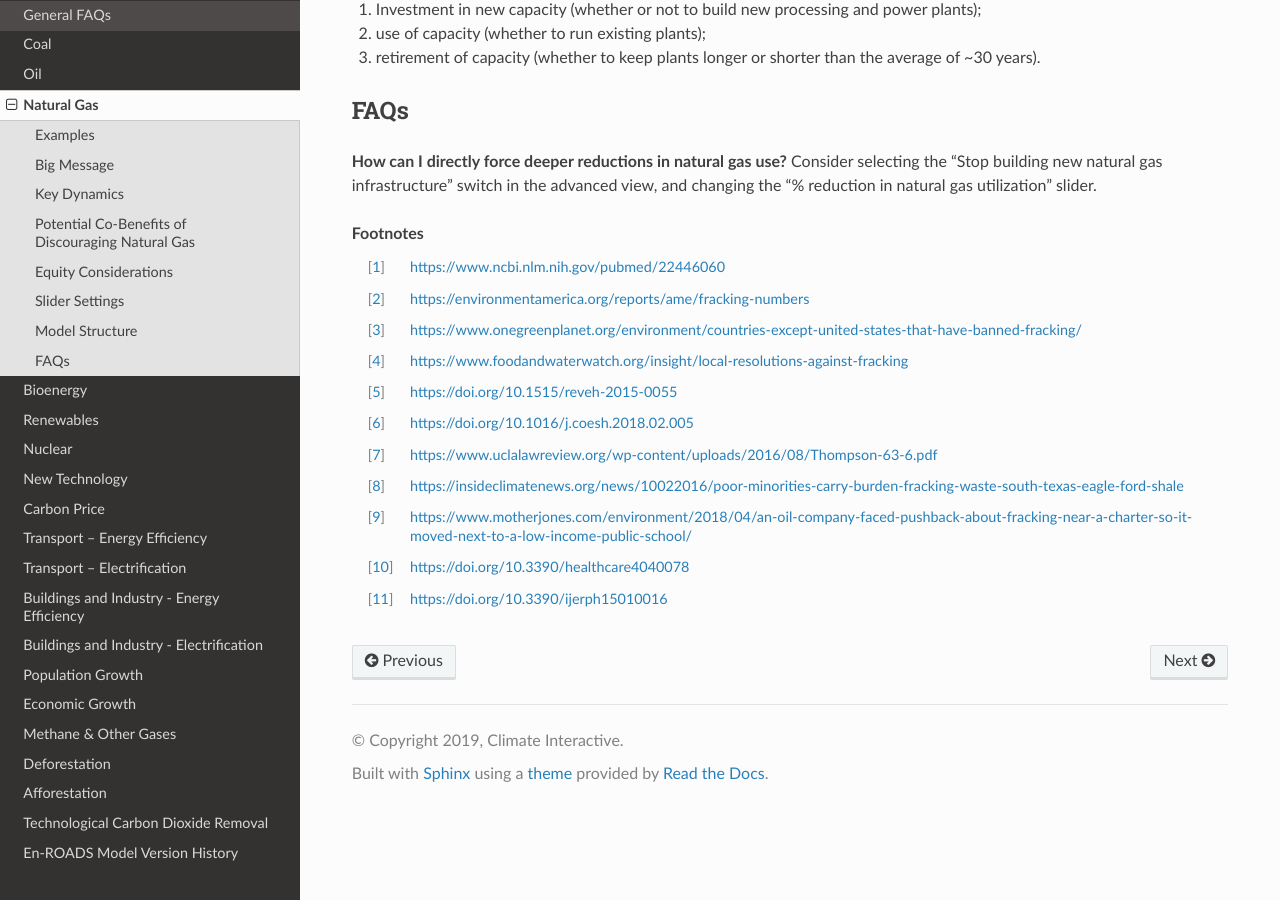
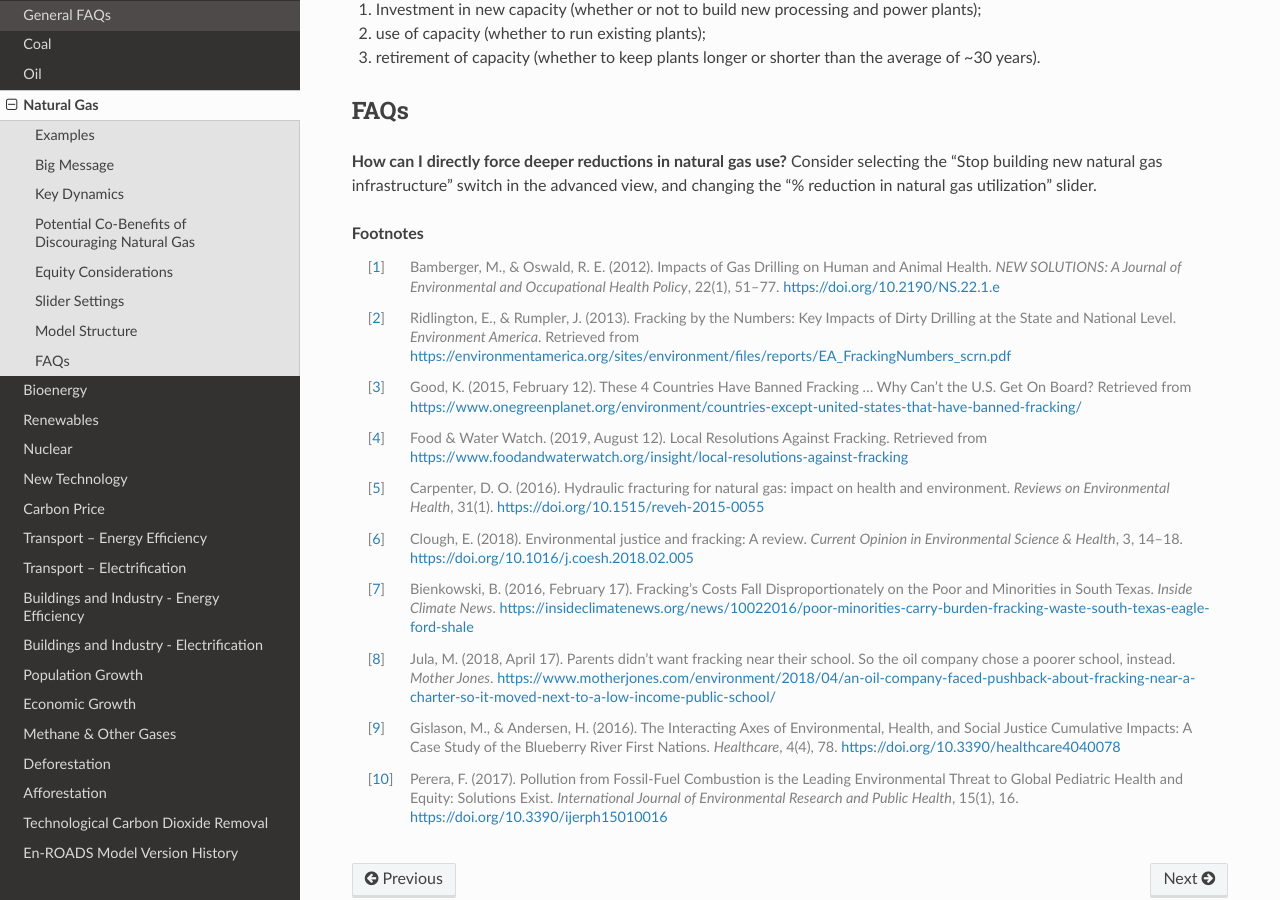
Before and after one commit to climateinteractive/enroads-guide, a Sphinx documentation site: the page built from docs/guide/gas.rst, in a window 1280 px wide and 900 px high, scrolled down 1584 px. Built offline with Sphinx 7.4.7 and the Read the Docs theme 2.0.0, drawn with Linux system fonts in a browser that asks for light colours; some of the changed text lies outside the part shown.

Commit message:
APA citation for nat gas

```diff
--- a/docs/guide/gas.rst
+++ b/docs/guide/gas.rst
@@ -29,9 +29,9 @@ Potential Co-Benefits of Discouraging Natural Gas
 
 Equity Considerations
 -----------------------------------
-- Generally speaking, natural gas production in developed countries is disproportionately located near low-income and minority communities. [#gasfn6]_ [#gasfn7]_  [#gasfn8]_
-- There have been cases where wealthy white communities have successfully resisted natural gas development and it has shifted to low-income communities predominantly inhabited by people of color. Low income communities often have less ability to influence development. [#gasfn9]_ [#gasfn10]_
-- Limited data on the placements of fracking and power plant sites in developing countries exists, yet macro-level research shows that low-income communities and communities of color disproportionately experience the negative impacts of natural gas drilling and burning. [#gasfn11]_
+- Generally speaking, natural gas production in developed countries is disproportionately located near low-income and minority communities. [#gasfn6]_ [#gasfn7]_
+- There have been cases where wealthy white communities have successfully resisted natural gas development and it has shifted to low-income communities predominantly inhabited by people of color. Low income communities often have less ability to influence development. [#gasfn8]_ [#gasfn9]_
+- Limited data on the placements of fracking and power plant sites in developing countries exists, yet macro-level research shows that low-income communities and communities of color disproportionately experience the negative impacts of natural gas drilling and burning. [#gasfn10]_
 
 Slider Settings
 ---------------
@@ -64,17 +64,16 @@ FAQs
 
 .. rubric:: Footnotes
 
-.. [#gasfn1] https://www.ncbi.nlm.nih.gov/pubmed/22446060
-.. [#gasfn2] https://environmentamerica.org/reports/ame/fracking-numbers
-.. [#gasfn3] https://www.onegreenplanet.org/environment/countries-except-united-states-that-have-banned-fracking/
-.. [#gasfn4] https://www.foodandwaterwatch.org/insight/local-resolutions-against-fracking
-.. [#gasfn5] https://doi.org/10.1515/reveh-2015-0055
-.. [#gasfn6] https://doi.org/10.1016/j.coesh.2018.02.005
-.. [#gasfn7] https://www.uclalawreview.org/wp-content/uploads/2016/08/Thompson-63-6.pdf
-.. [#gasfn8] https://insideclimatenews.org/news/10022016/poor-minorities-carry-burden-fracking-waste-south-texas-eagle-ford-shale
-.. [#gasfn9] https://www.motherjones.com/environment/2018/04/an-oil-company-faced-pushback-about-fracking-near-a-charter-so-it-moved-next-to-a-low-income-public-school/
-.. [#gasfn10] https://doi.org/10.3390/healthcare4040078
-.. [#gasfn11] https://doi.org/10.3390/ijerph15010016
+.. [#gasfn1] Bamberger, M., & Oswald, R. E. (2012). Impacts of Gas Drilling on Human and Animal Health. *NEW SOLUTIONS: A Journal of Environmental and Occupational Health Policy*, 22(1), 51–77. https://doi.org/10.2190/NS.22.1.e
+.. [#gasfn2] Ridlington, E., & Rumpler, J. (2013). Fracking by the Numbers: Key Impacts of Dirty Drilling at the State and National Level. *Environment America*. Retrieved from https://environmentamerica.org/sites/environment/files/reports/EA_FrackingNumbers_scrn.pdf
+.. [#gasfn3] Good, K. (2015, February 12). These 4 Countries Have Banned Fracking ... Why Can't the U.S. Get On Board? Retrieved from https://www.onegreenplanet.org/environment/countries-except-united-states-that-have-banned-fracking/
+.. [#gasfn4] Food & Water Watch. (2019, August 12). Local Resolutions Against Fracking. Retrieved from https://www.foodandwaterwatch.org/insight/local-resolutions-against-fracking
+.. [#gasfn5] Carpenter, D. O. (2016). Hydraulic fracturing for natural gas: impact on health and environment. *Reviews on Environmental Health*, 31(1). https://doi.org/10.1515/reveh-2015-0055
+.. [#gasfn6] Clough, E. (2018). Environmental justice and fracking: A review. *Current Opinion in Environmental Science & Health*, 3, 14–18. https://doi.org/10.1016/j.coesh.2018.02.005
+.. [#gasfn7] Bienkowski, B. (2016, February 17). Fracking's Costs Fall Disproportionately on the Poor and Minorities in South Texas. *Inside Climate News*. https://insideclimatenews.org/news/10022016/poor-minorities-carry-burden-fracking-waste-south-texas-eagle-ford-shale
+.. [#gasfn8] Jula, M. (2018, April 17). Parents didn't want fracking near their school. So the oil company chose a poorer school, instead. *Mother Jones*. https://www.motherjones.com/environment/2018/04/an-oil-company-faced-pushback-about-fracking-near-a-charter-so-it-moved-next-to-a-low-income-public-school/
+.. [#gasfn9] Gislason, M., & Andersen, H. (2016). The Interacting Axes of Environmental, Health, and Social Justice Cumulative Impacts: A Case Study of the Blueberry River First Nations. *Healthcare*, 4(4), 78. https://doi.org/10.3390/healthcare4040078
+.. [#gasfn10] Perera, F. (2017). Pollution from Fossil-Fuel Combustion is the Leading Environmental Threat to Global Pediatric Health and Equity: Solutions Exist. *International Journal of Environmental Research and Public Health*, 15(1), 16. https://doi.org/10.3390/ijerph15010016
 
 .. SUBSTITUTIONS SECTION
 
```
